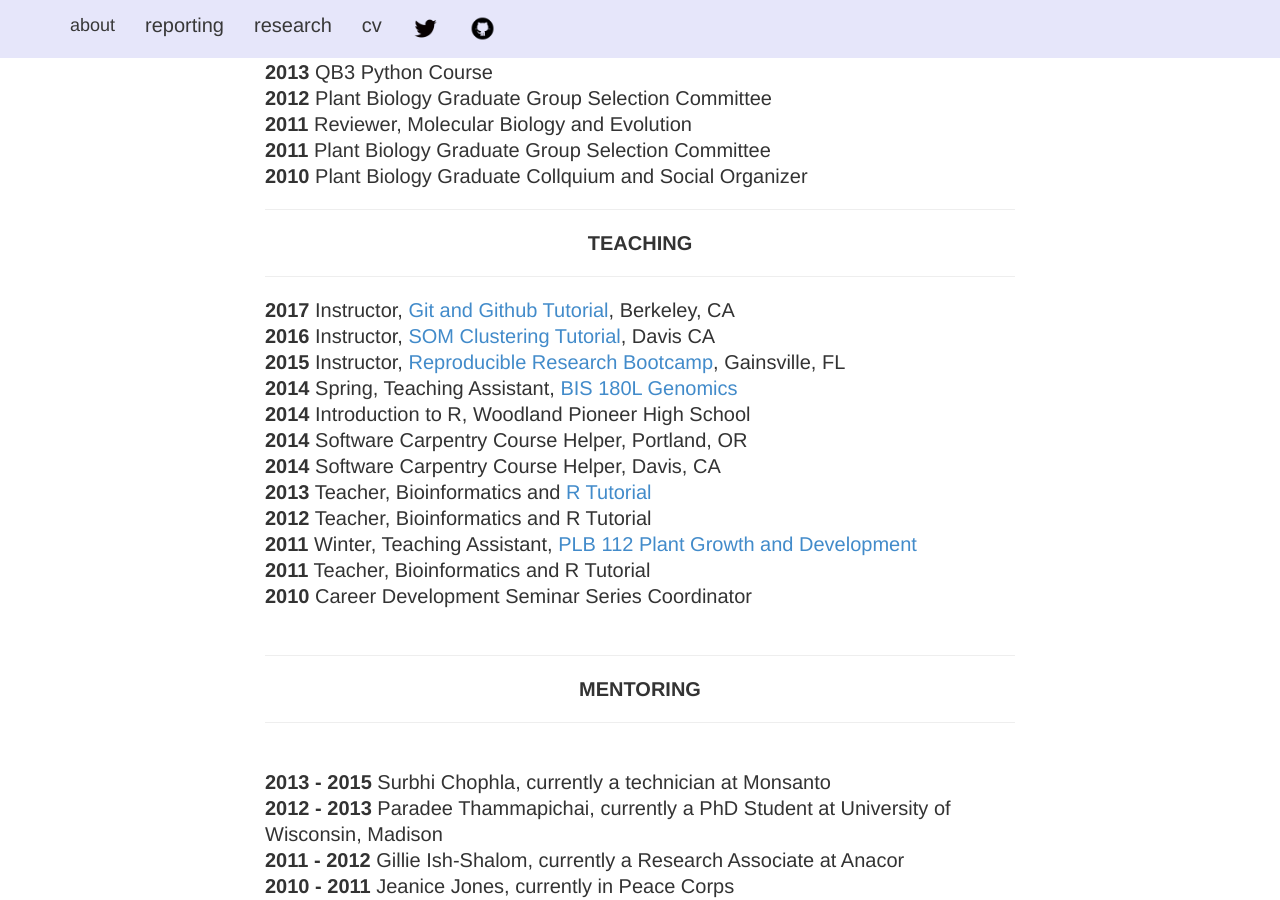
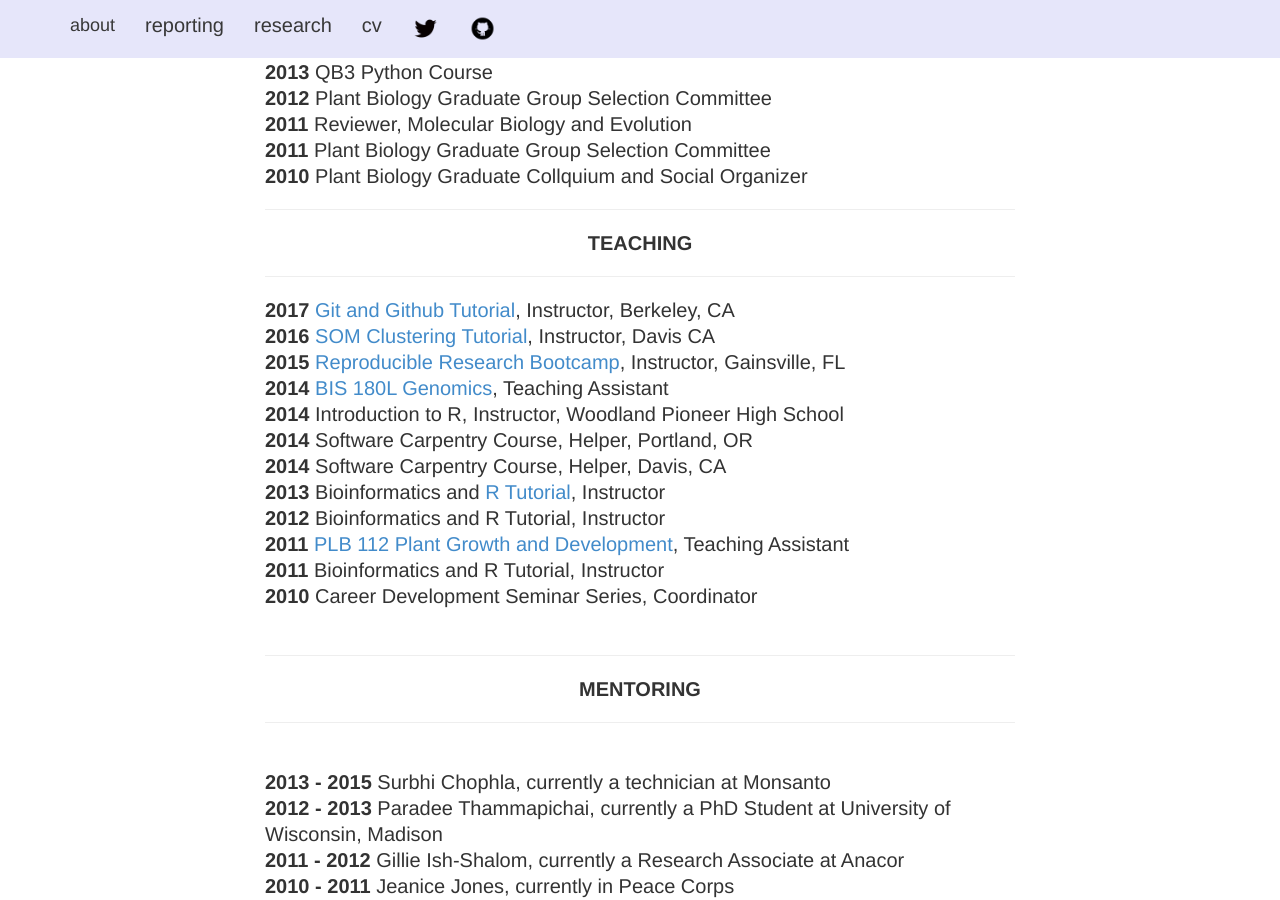
Before and after one commit to iamciera/creports, a Jekyll site: the page built from cv/index.html, in a window 1280 px wide and 900 px high, scrolled down 4838 px. Built offline with Jekyll 4.4.1, drawn with Linux system fonts in a browser that asks for light colours; nearby versions of some CDN libraries.

Commit message:
updated CV

```diff
--- a/cv/index.html
+++ b/cv/index.html
@@ -177,18 +177,18 @@ layout: default
 				<hr />
 				<center><p><strong>TEACHING</strong></p></center>
 				<hr />
-				<b>2017</b> Instructor, <a href= "http://www.thehackerwithin.org/berkeley/posts/git-github"> Git and Github Tutorial</a>, Berkeley, CA <br />
-				<b>2016</b> Instructor, <a href= "https://iamciera.github.io/SOMexample/"> SOM Clustering Tutorial</a>, Davis CA <br />
-				<b>2015</b> Instructor, <a href = "http://reproducible-science-curriculum.github.io/2015-06-01-reproducible-science-idigbio/">Reproducible Research Bootcamp</a>, Gainsville, FL<br />
-				<b>2014</b> Spring, Teaching Assistant, <a href = "http://jnmaloof.github.io/BIS180L_web/"> BIS 180L Genomics </a><br />
-				<b>2014</b> Introduction to R, Woodland Pioneer High School <br />
-				<b>2014</b> Software Carpentry Course Helper, Portland, OR<br />
-				<b>2014</b> Software Carpentry Course Helper, Davis, CA<br />
-				<b>2013</b> Teacher, Bioinformatics and <a href = "http://iamciera.github.io/creports//blog/2013/10/18/rCourse2013/index.html">R Tutorial</a><br />
-				<b>2012</b>  Teacher, Bioinformatics and R Tutorial<br />
-				<b>2011</b>  Winter, Teaching Assistant, <a href = "http://catalog.ucdavis.edu/programs/PLB/PLBcourses.html">PLB 112 Plant Growth and Development</a><br />
-				<b>2011</b>  Teacher, Bioinformatics and R Tutorial<br />
-				<b>2010</b>  Career Development Seminar Series Coordinator<br />
+				<b>2017</b> <a href= "http://www.thehackerwithin.org/berkeley/posts/git-github"> Git and Github Tutorial</a>, Instructor, Berkeley, CA <br />
+				<b>2016</b> <a href= "https://iamciera.github.io/SOMexample/"> SOM Clustering Tutorial</a>, Instructor, Davis CA <br />
+				<b>2015</b> <a href = "http://reproducible-science-curriculum.github.io/2015-06-01-reproducible-science-idigbio/">Reproducible Research Bootcamp</a>, Instructor, Gainsville, FL<br />
+				<b>2014</b> <a href = "http://jnmaloof.github.io/BIS180L_web/"> BIS 180L Genomics</a>, Teaching Assistant<br />
+				<b>2014</b> Introduction to R, Instructor, Woodland Pioneer High School<br />
+				<b>2014</b> Software Carpentry Course, Helper, Portland, OR<br />
+				<b>2014</b> Software Carpentry Course, Helper, Davis, CA<br />
+				<b>2013</b> Bioinformatics and <a href = "http://iamciera.github.io/creports//blog/2013/10/18/rCourse2013/index.html">R Tutorial</a>, Instructor<br />
+				<b>2012</b>  Bioinformatics and R Tutorial, Instructor <br />
+				<b>2011</b>  <a href = "http://catalog.ucdavis.edu/programs/PLB/PLBcourses.html">PLB 112 Plant Growth and Development</a>, Teaching Assistant <br />
+				<b>2011</b>  Bioinformatics and R Tutorial, Instructor<br />
+				<b>2010</b>  Career Development Seminar Series, Coordinator<br />
 				<br />
 				<hr />
 				<center><p><strong>MENTORING</strong></p></center>
```
